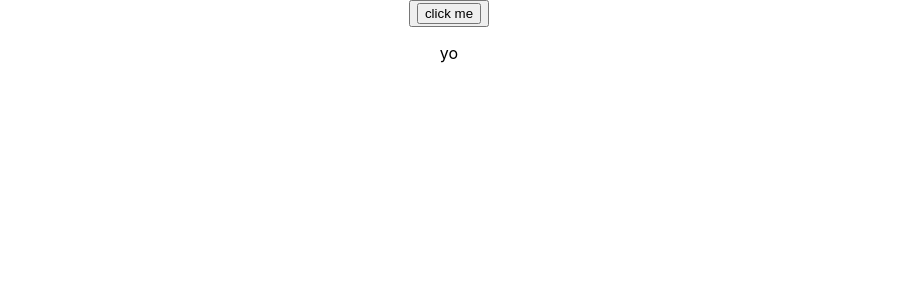
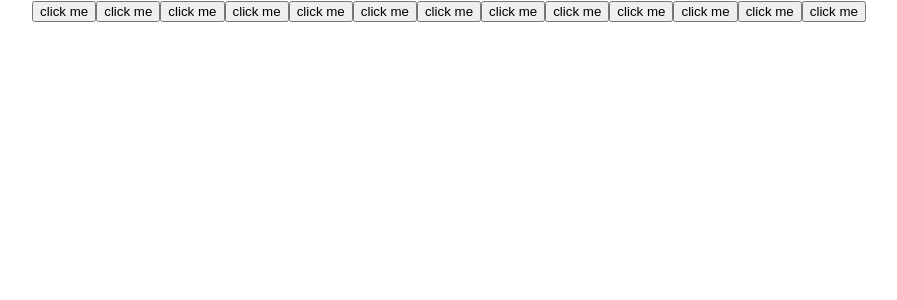
Before and after one commit to ianhundere/React-Cital-Piano, a React (Create React App) app: page / in a window 1280 px wide. Shown: the top 300 px of the page, without its empty margins (191-1088 px from the left). Built offline with nearby package versions, Linux system fonts and the light colour scheme.

Commit message:
adds maps of keys/buttons

```diff
--- a/src/Piano.js
+++ b/src/Piano.js
@@ -18,12 +18,33 @@ class Piano extends React.Component {
     // componentDidUpdate(props) {}
 
     render() {
+        let keys = [
+            'B3',
+            'C4',
+            'D4',
+            'E4',
+            'F4',
+            'G4',
+            'A4',
+            'B4',
+            'C5',
+            'D5',
+            'E5',
+            'F5',
+            'G5'
+        ];
+        let keyList = keys.map(key => (
+            <Key
+                onPress={this.play.bind(this)}
+                onRelease={this.release.bind(this)}
+                note={key}
+            />
+        ));
         return (
-            <div>
-                <button>
-                    <Key synth={this.state.synth} pitch="C3" />
-                </button>
-                <p>yo</p>
+            <div
+                ref={node => node && node.setAttribute('touch-action', 'none')}
+            >
+                {keyList}
             </div>
         );
     }
```
